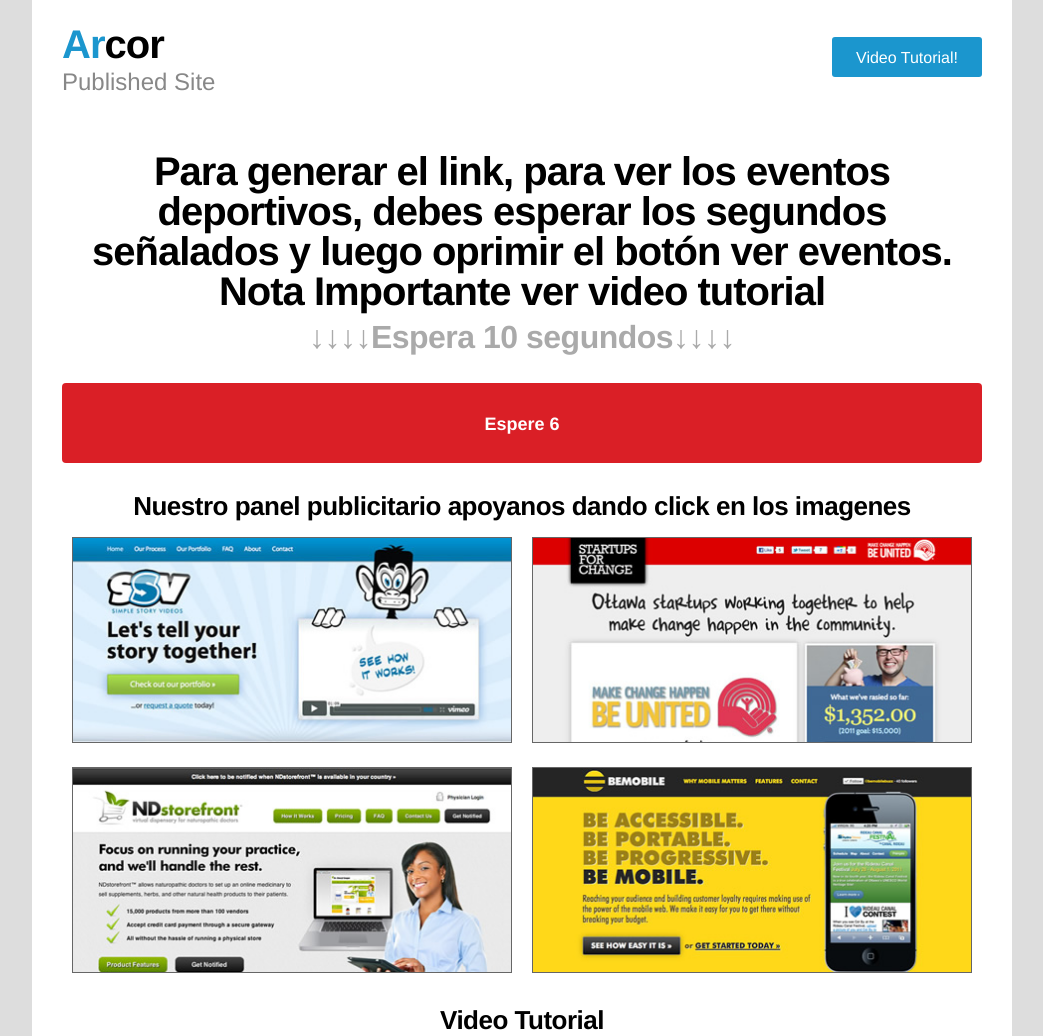
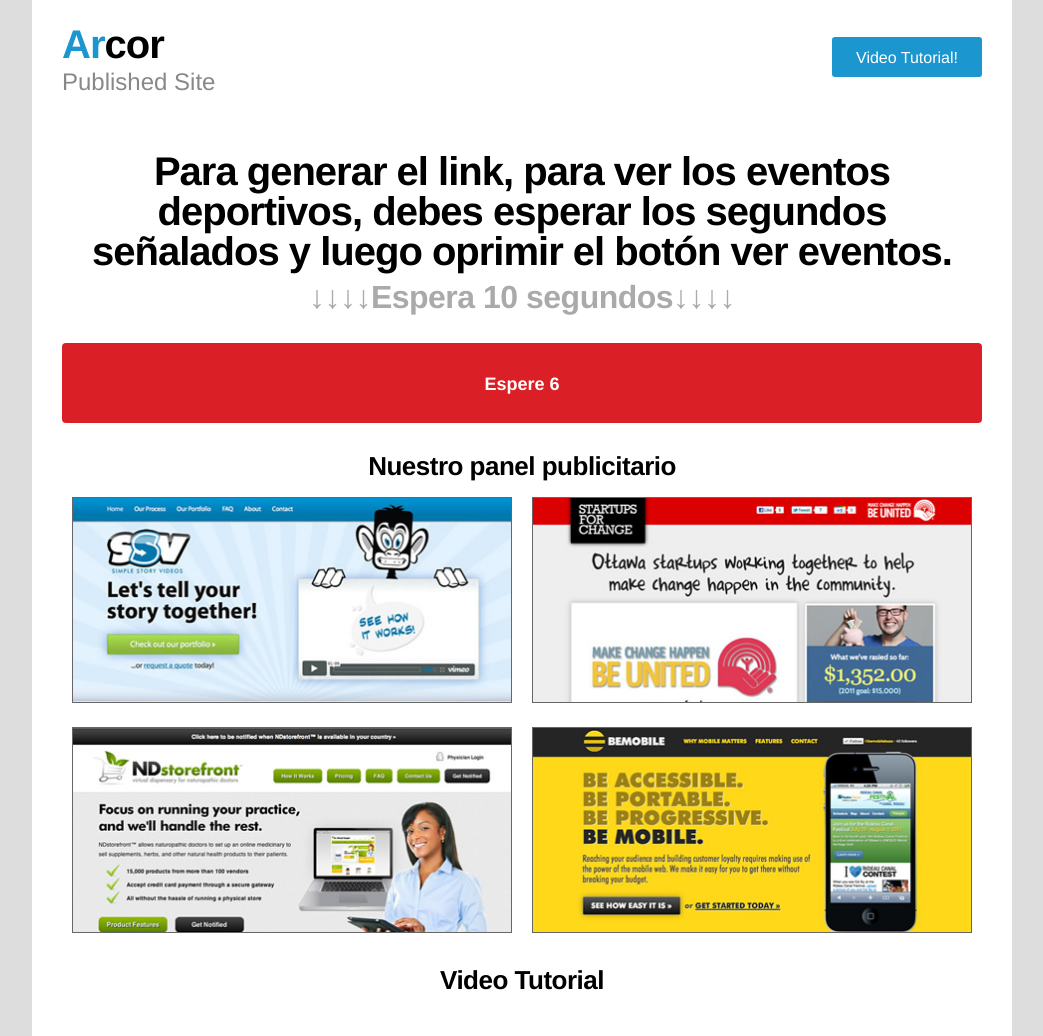
Before and after one commit to Rubentex/sartawi, a plain HTML site: page out/index.html in a window 1280 px wide. Shown: the top 1036 px of the page, without its empty margins (118-1161 px from the left). Drawn offline with Linux system fonts and the light colour scheme; grey boxes are pictures that could not be loaded; a script that the page names is missing.

Commit message:
Update index.html

```diff
--- a/out/index.html
+++ b/out/index.html
@@ -50,10 +50,10 @@ http://webdesignerwall.com/tutorials/css-elastic-videos
 <!-- page content -->
 <section id="pageContent">
 
-<h1>Para generar el link, para ver los eventos deportivos, debes esperar los segundos señalados y luego oprimir el botón ver eventos. Nota Importante ver video tutorial</h1>
+<h1>Para generar el link, para ver los eventos deportivos, debes esperar los segundos señalados y luego oprimir el botón ver eventos.</h1>
 <h2>↓↓↓↓Espera 10 segundos↓↓↓↓</h2>
 <span class="btn_1 full-width booking" id="btn_1 full-width booking"> Generando link en...</span>
-<h3 id="samples"> Nuestro panel publicitario apoyanos dando click en los imagenes</h3>
+<h3 id="samples"> Nuestro panel publicitario</h3>
 <div class="halfPanel">
 <figure><a href="#"><img src="images/ssv.jpg" alt="" class="thumb" ></a></figure>
 <figure><a href="#"><img src="images/nd.jpg" alt="" class="thumb" ></a></figure>
```
